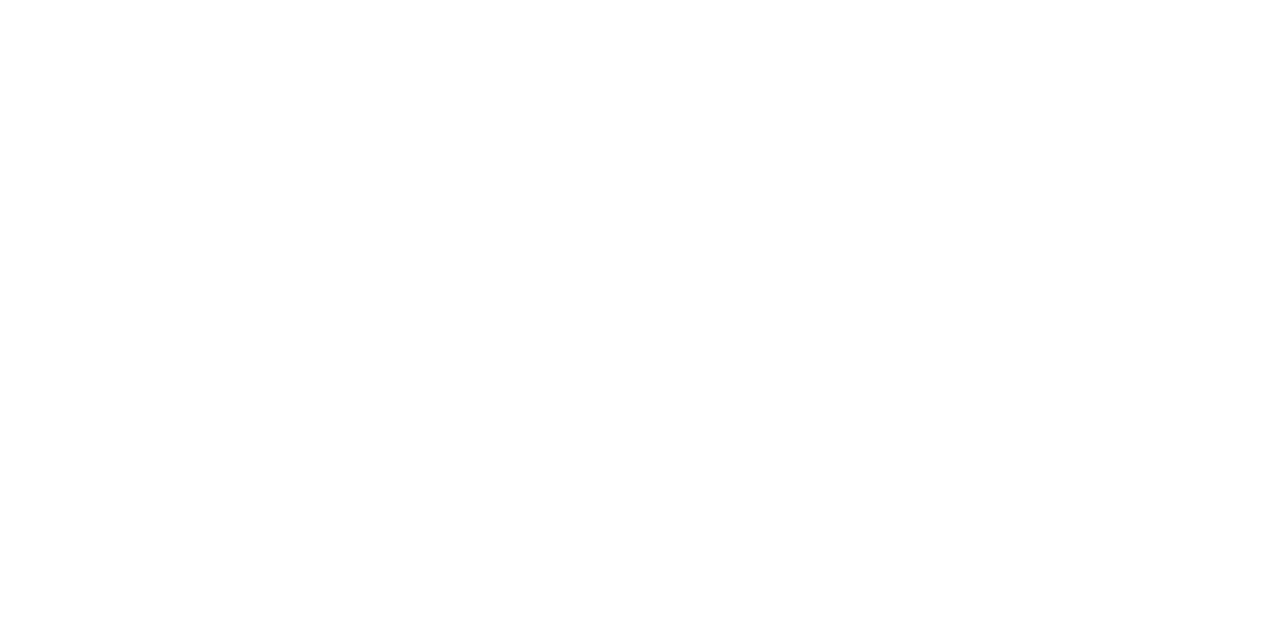
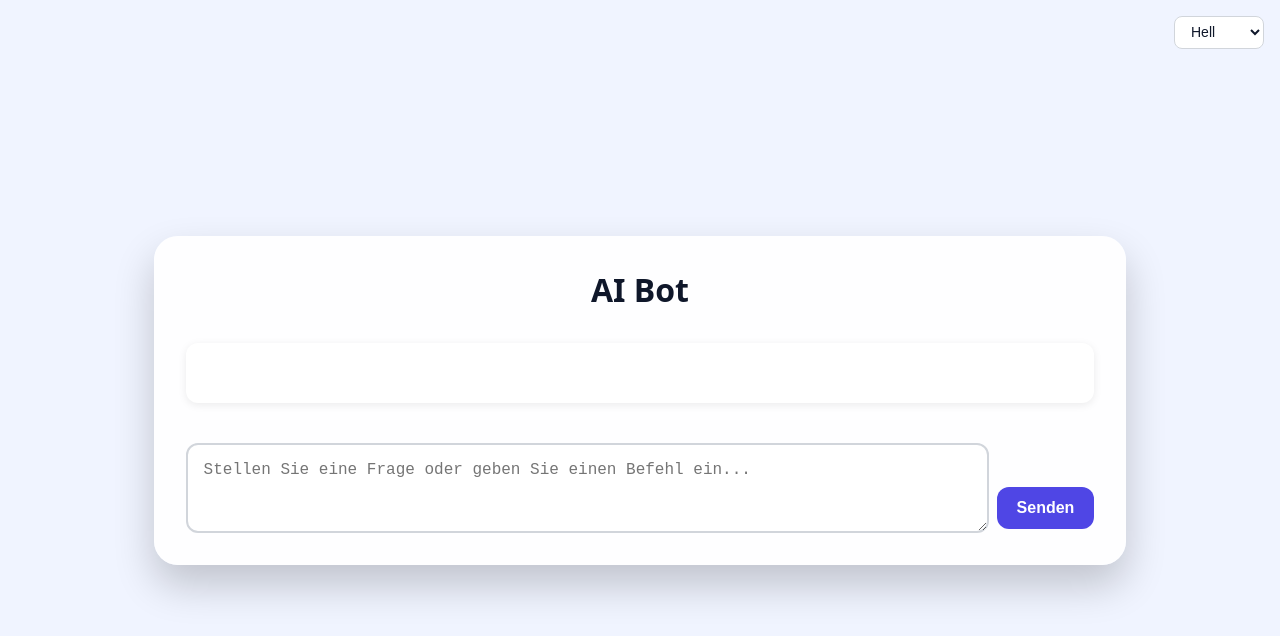
Before and after one commit to Jamie-Poeffel/AI-Bot, a Vue app in the folder cli/: page /home in a window 1280 px wide. Before the commit this address had no page. Shown: the top 636 px of the page. Built offline with nearby package versions, Linux system fonts and the light colour scheme.

Commit message:
[feature] Add HomeView component and update routing | Created HomeView with theme support and adjusted Login route path

```diff
--- a/cli/src/router/index.js
+++ b/cli/src/router/index.js
@@ -3,8 +3,13 @@
 const routes = [
     {
         name: "Login",
-        path: "/login",
+        path: "/",
         component: () => import("../views/LoginView.vue"),
+    },
+    {
+        name: "Home",
+        path: "/home",
+        component: () => import("../views/HomeView.vue"),
     },
 ]
 
--- /dev/null
+++ b/cli/src/views/HomeView.vue
@@ -0,0 +1,175 @@
+<script setup lang="ts">
+import { ref, onMounted, watch } from 'vue'
+
+const userInput = ref('')
+const botResponse = ref('')
+
+// Theme-Logik wie in LoginView
+const theme = ref<'light' | 'dark'>('light')
+
+function applyTheme(t: 'light' | 'dark') {
+  document.documentElement.setAttribute('data-theme', t)
+  localStorage.setItem('theme', t)
+}
+
+onMounted(() => {
+  const saved = localStorage.getItem('theme') as 'light' | 'dark' | null
+  if (saved) theme.value = saved
+  else if (window.matchMedia('(prefers-color-scheme: dark)').matches) theme.value = 'dark'
+  applyTheme(theme.value)
+})
+
+watch(theme, (t) => applyTheme(t))
+
+function sendMessage() {
+  if (!userInput.value.trim()) return
+  // Hier könnte ein API-Call stehen, wir simulieren eine Antwort:
+  botResponse.value = `Antwort auf: "${userInput.value}"`
+  userInput.value = ''
+}
+</script>
+
+<template>
+  <div class="home-page">
+    <!-- Theme-Auswahl oben rechts -->
+    <div class="theme-selector">
+      <select v-model="theme">
+        <option value="light">Hell</option>
+        <option value="dark">Dunkel</option>
+      </select>
+    </div>
+    <div class="home-card">
+      <h1>AI Bot</h1>
+      <div class="chat-area">
+        <div v-if="botResponse" class="bot-message">
+          <strong>Bot:</strong> {{ botResponse }}
+        </div>
+      </div>
+      <form class="input-area" @submit.prevent="sendMessage">
+        <div class="input-wrapper">
+          <textarea
+            v-model="userInput"
+            class="input-box"
+            placeholder="Stellen Sie eine Frage oder geben Sie einen Befehl ein..."
+            rows="3"
+          ></textarea>
+          <button type="submit" class="send-btn">Senden</button>
+        </div>
+      </form>
+    </div>
+  </div>
+</template>
+
+<style scoped>
+.theme-selector {
+  position: fixed;
+  top: 1rem;
+  right: 1rem;
+  z-index: 10;
+}
+
+.theme-selector select {
+  padding: .4rem .75rem;
+  border-radius: .5rem;
+  border: 1px solid var(--input-border, #374151);
+  background: var(--input-bg, #232b3a);
+  color: var(--text, #e2e8f0);
+  font-size: .875rem;
+}
+
+.home-page {
+  min-height: 100vh;
+  display: flex;
+  align-items: center;
+  justify-content: center;
+  background: var(--bg, #181c24);
+  font-family: system-ui, -apple-system, 'Segoe UI', Roboto, sans-serif;
+  color: var(--text, #e2e8f0);
+  padding: 2rem;
+}
+
+.home-card {
+  width: 100%;
+  max-width: 80%;
+  padding: 2rem;
+  border-radius: 1.5rem;
+  background: var(--card-bg, rgba(30,41,59,0.95));
+  box-shadow: 0 20px 40px rgba(0,0,0,.2);
+  display: flex;
+  flex-direction: column;
+  gap: 1.5rem;
+}
+
+.home-card h1 {
+  margin: 0 0 .5rem;
+  text-align: center;
+  font-size: 2rem;
+  font-weight: 700;
+}
+
+.chat-area {
+  min-height: 60px;
+  background: var(--input-bg, #232b3a);
+  border-radius: .75rem;
+  padding: 1rem;
+  margin-bottom: 1rem;
+  color: var(--text, #e2e8f0);
+  font-size: 1rem;
+  box-shadow: 0 2px 8px rgba(0,0,0,.08);
+}
+
+.bot-message {
+  white-space: pre-wrap;
+  color: var(--text, #e2e8f0);
+}
+
+.input-area {
+  margin-top: auto;
+}
+
+.input-wrapper {
+  position: relative;
+  display: flex;
+  align-items: flex-end;
+}
+
+.input-box {
+  flex: 1;
+  padding: 1rem;
+  border: 2px solid var(--input-border, #374151);
+  border-radius: .75rem;
+  background: var(--input-bg, #232b3a);
+  color: var(--text, #e2e8f0);
+  font-size: 1rem;
+  resize: vertical;
+  transition: border-color .15s, box-shadow .15s;
+  min-height: 48px;
+  max-height: 120px;
+  overflow-y: auto;
+  margin-right: .5rem;
+}
+
+.input-box:focus {
+  outline: none;
+  border-color: var(--border-focus, #6366f1);
+  box-shadow: 0 0 0 2px var(--border-focus, #6366f1);
+}
+
+.send-btn {
+  padding: .75rem 1.25rem;
+  border: none;
+  border-radius: .75rem;
+  background: var(--primary, #6366f1);
+  color: #fff;
+  font-size: 1rem;
+  font-weight: 600;
+  cursor: pointer;
+  transition: background .15s, opacity .15s;
+  align-self: flex-end;
+  margin-bottom: 4px;
+}
+
+.send-btn:hover {
+  background: var(--primary-hov, #4338ca);
+}
+</style>
--- a/cli/src/views/LoginView.vue
+++ b/cli/src/views/LoginView.vue
@@ -74,7 +74,7 @@
 
         <label for="password">Passwort</label>
         <input id="password" v-model="password" type="password"
-               placeholder="••••••••" autocomplete="current-password" required />
+               placeholder="Passwort" autocomplete="current-password" required />
 
         <button :disabled="loading">
           {{ loading ? 'Anmelden …' : 'Anmelden' }}
```
Also changed, not shown: cli/src/style.css (line endings or trailing spaces).
